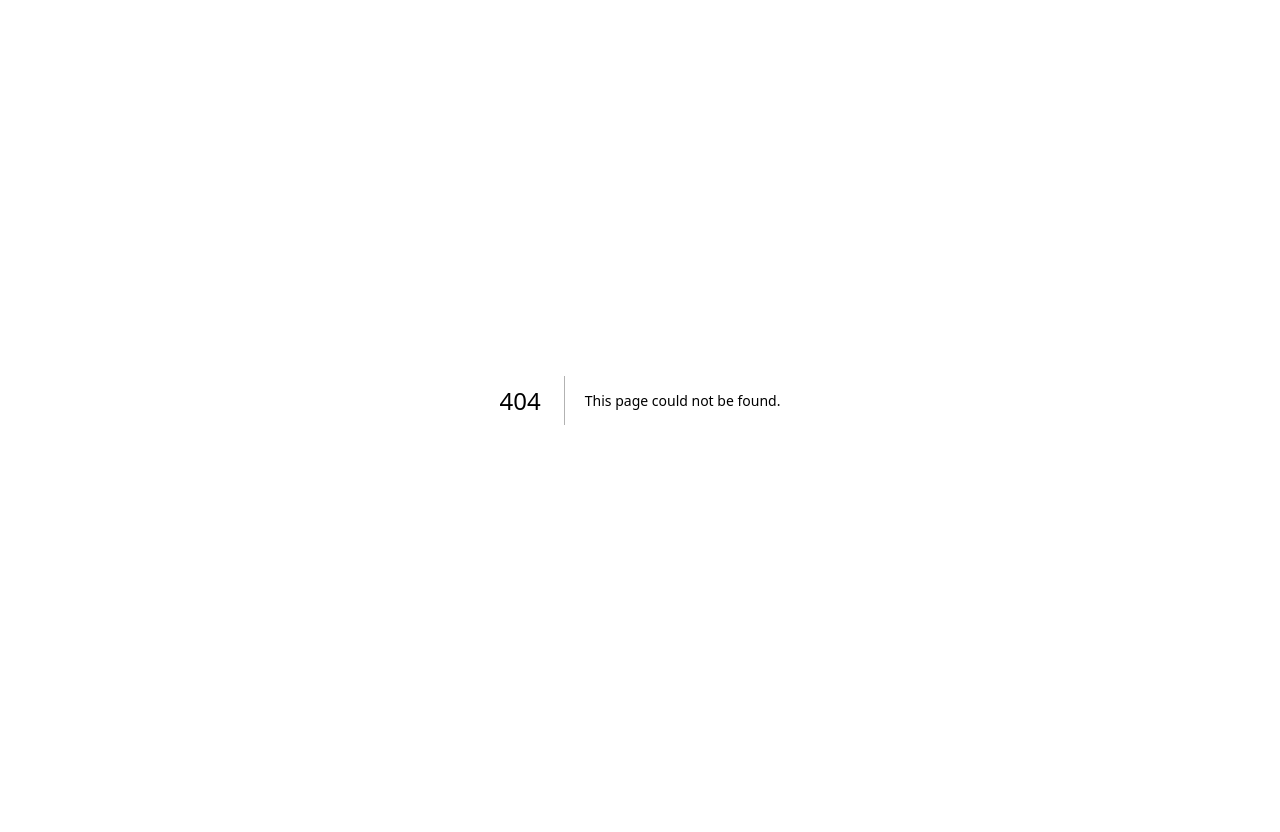
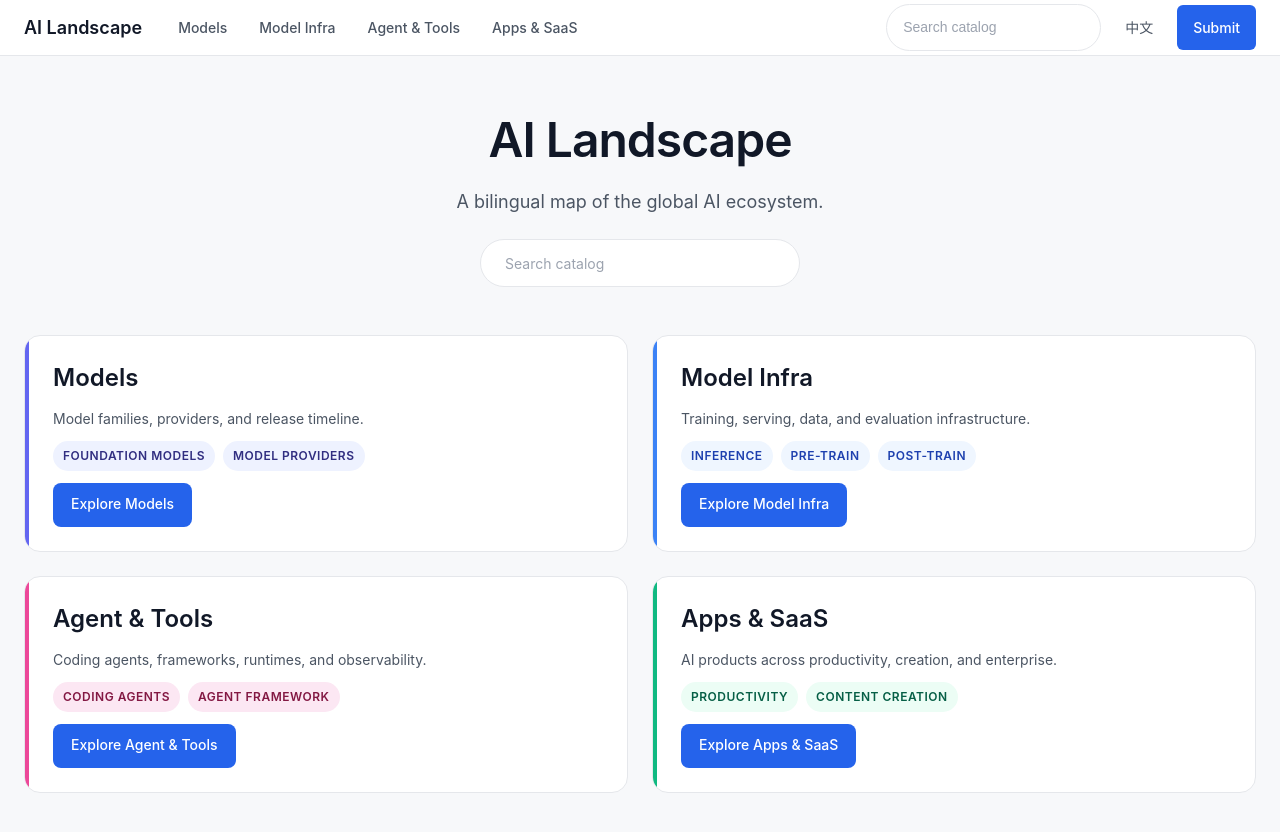
Before and after one commit to happy-v587/ai-landscape, a Next.js app: page /en in a window 1280 px wide. Before the commit this address had no page. Shown: the top 832 px of the page. Before the commit the page ends 800 px from the top, so only its background shows below. Built offline with nearby package versions, Linux system fonts and the light colour scheme.

Commit message:
feat: add homepage map directory

```diff
--- /dev/null
+++ b/app/[locale]/page.tsx
@@ -0,0 +1,8 @@
+import { HomeMapDirectory } from '@/components/site/HomeMapDirectory';
+import { assertLocale } from '@/lib/i18n';
+
+export default async function HomePage({ params }: { params: Promise<{ locale: string }> }) {
+  const { locale } = await params;
+  assertLocale(locale);
+  return <HomeMapDirectory locale={locale} />;
+}
--- /dev/null
+++ b/components/site/HomeMapCard.tsx
@@ -0,0 +1,42 @@
+import Link from 'next/link';
+import type { Locale } from '@/lib/i18n';
+import styles from './home.module.css';
+
+export function HomeMapCard({
+  id,
+  titleEn,
+  titleZh,
+  descEn,
+  descZh,
+  categoriesEn,
+  categoriesZh,
+  locale,
+}: {
+  id: 'models' | 'model-infra' | 'agent-tools' | 'apps-saas';
+  titleEn: string;
+  titleZh: string;
+  descEn: string;
+  descZh: string;
+  categoriesEn: string[];
+  categoriesZh: string[];
+  locale: Locale;
+}) {
+  const categories = locale === 'en' ? categoriesEn : categoriesZh;
+  return (
+    <article className={styles.card} data-map={id}>
+      <div className={styles.accent} />
+      <div className={styles.content}>
+        <h2 className={styles.cardTitle}>{locale === 'en' ? titleEn : titleZh}</h2>
+        <p className={styles.cardDesc}>{locale === 'en' ? descEn : descZh}</p>
+        <div className={styles.pills}>
+          {categories.map((category) => (
+            <span key={category} className={styles.pill}>{category}</span>
+          ))}
+        </div>
+        <Link href={`/${locale}/maps/${id}`} className={styles.explore}>
+          {locale === 'en' ? `Explore ${titleEn}` : `探索${titleZh}`}
+        </Link>
+      </div>
+    </article>
+  );
+}
--- /dev/null
+++ b/components/site/HomeMapDirectory.tsx
@@ -0,0 +1,71 @@
+import { HomeMapCard } from './HomeMapCard';
+import type { Locale } from '@/lib/i18n';
+import styles from './home.module.css';
+
+const maps: {
+  id: 'models' | 'model-infra' | 'agent-tools' | 'apps-saas';
+  titleEn: string;
+  titleZh: string;
+  descEn: string;
+  descZh: string;
+  categoriesEn: string[];
+  categoriesZh: string[];
+}[] = [
+  {
+    id: 'models',
+    titleEn: 'Models',
+    titleZh: '模型',
+    descEn: 'Model families, providers, and release timeline.',
+    descZh: '模型家族、厂商与发布时间线。',
+    categoriesEn: ['Foundation Models', 'Model Providers'],
+    categoriesZh: ['基础模型', '模型厂商'],
+  },
+  {
+    id: 'model-infra',
+    titleEn: 'Model Infra',
+    titleZh: '模型基础设施',
+    descEn: 'Training, serving, data, and evaluation infrastructure.',
+    descZh: '训练、推理、数据与评测基础设施。',
+    categoriesEn: ['Inference', 'Pre-Train', 'Post-Train'],
+    categoriesZh: ['推理', '预训练', '后训练'],
+  },
+  {
+    id: 'agent-tools',
+    titleEn: 'Agent & Tools',
+    titleZh: 'Agent 与工具',
+    descEn: 'Coding agents, frameworks, runtimes, and observability.',
+    descZh: '编程 Agent、框架、运行时与可观测性。',
+    categoriesEn: ['Coding Agents', 'Agent Framework'],
+    categoriesZh: ['编程 Agent', 'Agent 框架'],
+  },
+  {
+    id: 'apps-saas',
+    titleEn: 'Apps & SaaS',
+    titleZh: '应用与 SaaS',
+    descEn: 'AI products across productivity, creation, and enterprise.',
+    descZh: '生产力、创作与企业级 AI 产品。',
+    categoriesEn: ['Productivity', 'Content Creation'],
+    categoriesZh: ['生产力', '内容创作'],
+  },
+];
+
+export function HomeMapDirectory({ locale }: { locale: Locale }) {
+  return (
+    <div className={styles.directory}>
+      <section className={styles.hero}>
+        <h1 className={styles.title}>AI Landscape</h1>
+        <p className={styles.subtitle}>
+          {locale === 'en'
+            ? 'A bilingual map of the global AI ecosystem.'
+            : '全球 AI 生态的中英文双语地图。'}
+        </p>
+        <div className={styles.search}>{locale === 'en' ? 'Search catalog' : '搜索目录'}</div>
+      </section>
+      <section className={styles.grid} aria-label="Landscape maps">
+        {maps.map((map) => (
+          <HomeMapCard key={map.id} {...map} locale={locale} />
+        ))}
+      </section>
+    </div>
+  );
+}
--- /dev/null
+++ b/components/site/home.module.css
@@ -0,0 +1,111 @@
+.directory {
+  max-width: var(--max-width);
+  margin: 0 auto;
+  padding: 48px var(--page-gutter);
+}
+
+.hero {
+  text-align: center;
+  margin-bottom: 48px;
+}
+
+.title {
+  font-size: 48px;
+  font-weight: 600;
+  letter-spacing: -1px;
+  margin: 0 0 12px;
+}
+
+.subtitle {
+  font-size: 18px;
+  color: var(--body);
+  margin: 0 0 24px;
+}
+
+.search {
+  display: inline-flex;
+  align-items: center;
+  height: 48px;
+  padding: 0 24px;
+  border: 1px solid var(--hairline);
+  border-radius: 9999px;
+  color: var(--muted);
+  background: var(--canvas);
+  min-width: 320px;
+  justify-content: flex-start;
+}
+
+.grid {
+  display: grid;
+  grid-template-columns: repeat(2, 1fr);
+  gap: 24px;
+}
+
+.card {
+  display: flex;
+  background: var(--canvas);
+  border: 1px solid var(--hairline);
+  border-radius: 16px;
+  overflow: hidden;
+}
+
+.accent {
+  width: 4px;
+  flex-shrink: 0;
+  background: var(--map);
+}
+
+.content {
+  padding: 24px;
+  flex: 1;
+  display: flex;
+  flex-direction: column;
+  gap: 12px;
+}
+
+.cardTitle {
+  font-size: 24px;
+  font-weight: 600;
+  margin: 0;
+}
+
+.cardDesc {
+  font-size: 14px;
+  color: var(--body);
+  margin: 0;
+}
+
+.pills {
+  display: flex;
+  flex-wrap: wrap;
+  gap: 8px;
+}
+
+.pill {
+  font-size: 12px;
+  font-weight: 600;
+  text-transform: uppercase;
+  letter-spacing: 0.5px;
+  padding: 6px 10px;
+  border-radius: 9999px;
+  background: var(--pill-bg);
+  color: var(--pill-text);
+}
+
+.explore {
+  align-self: flex-start;
+  margin-top: auto;
+  padding: 10px 18px;
+  border-radius: 8px;
+  background: var(--action);
+  color: var(--on-action);
+  font-weight: 500;
+}
+
+.explore:hover { text-decoration: none; }
+
+@media (max-width: 768px) {
+  .grid { grid-template-columns: 1fr; }
+  .title { font-size: 36px; }
+  .search { min-width: unset; width: 100%; }
+}
```
Also changed, not shown: 1 other file (tests, documents, lock files or other folders).
